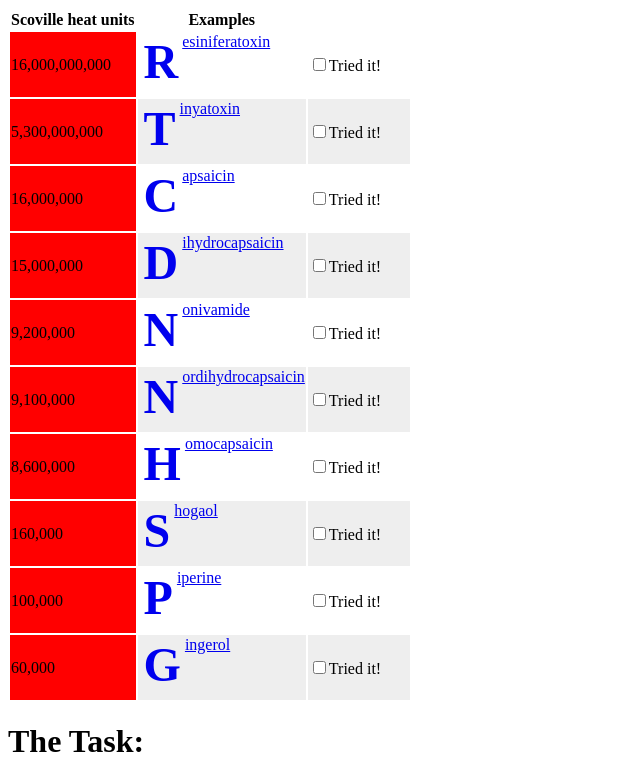
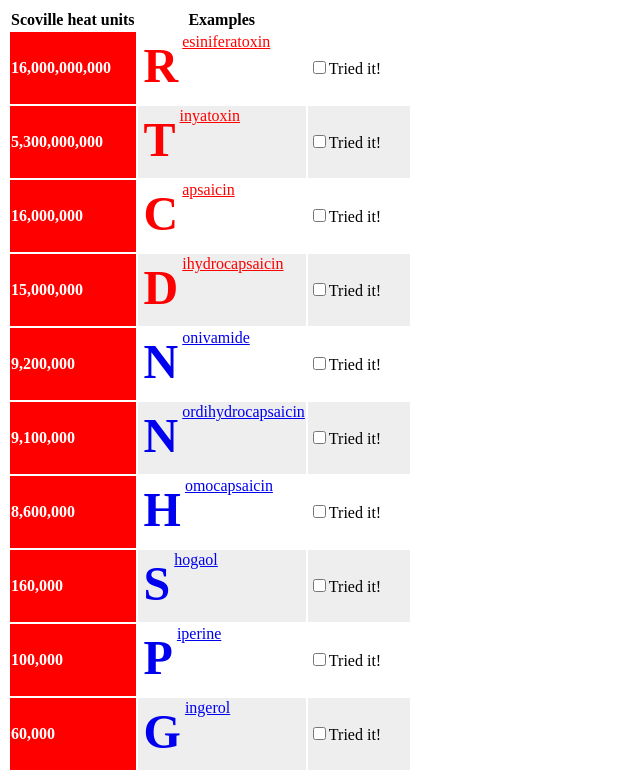
Before and after one commit to enzomero/CSS_ht-1, a plain HTML site: page index.html in a window 1280 px wide. Shown: the top 779 px of the page, without its empty margins (0-640 px from the left). Drawn offline with Linux system fonts and the light colour scheme.

Commit message:
Add a rule that will find any pepper with hotness above 10.000.000 and color the link red.
Spoilers!!!

```diff
--- a/index.html
+++ b/index.html
@@ -3,13 +3,16 @@
  <head>
    <title>Red Hot Chili Peppers</title>
    <style>
-     tr:first-child {font-weight:bold}
-     td:first-child {background:red}
+       tr:first-child {font-weight:bold}
+     td:first-child {background:red; color:white; font-weight: bold;}
      tr:not(:first-child):nth-of-type(2n+1) {background:#eee}
      input:checked + label {color:red}
      a{display:block;}
-     a:first-letter{position: relative;top: 8px;float:left; font-size: 3em;line-height: 1;padding: 5px 4px 10px 5px;font-weight: bold;}
-   </style>
+     a:first-letter{position: relative;top: 8px;float:left; font-size: 3em;
+     padding: 5px 4px 10px 5px;
+     font-weight: bold;}
+     td [title*=",000,"]{color:red}
+</style>
  </head>
  <body>
   <table>
```
